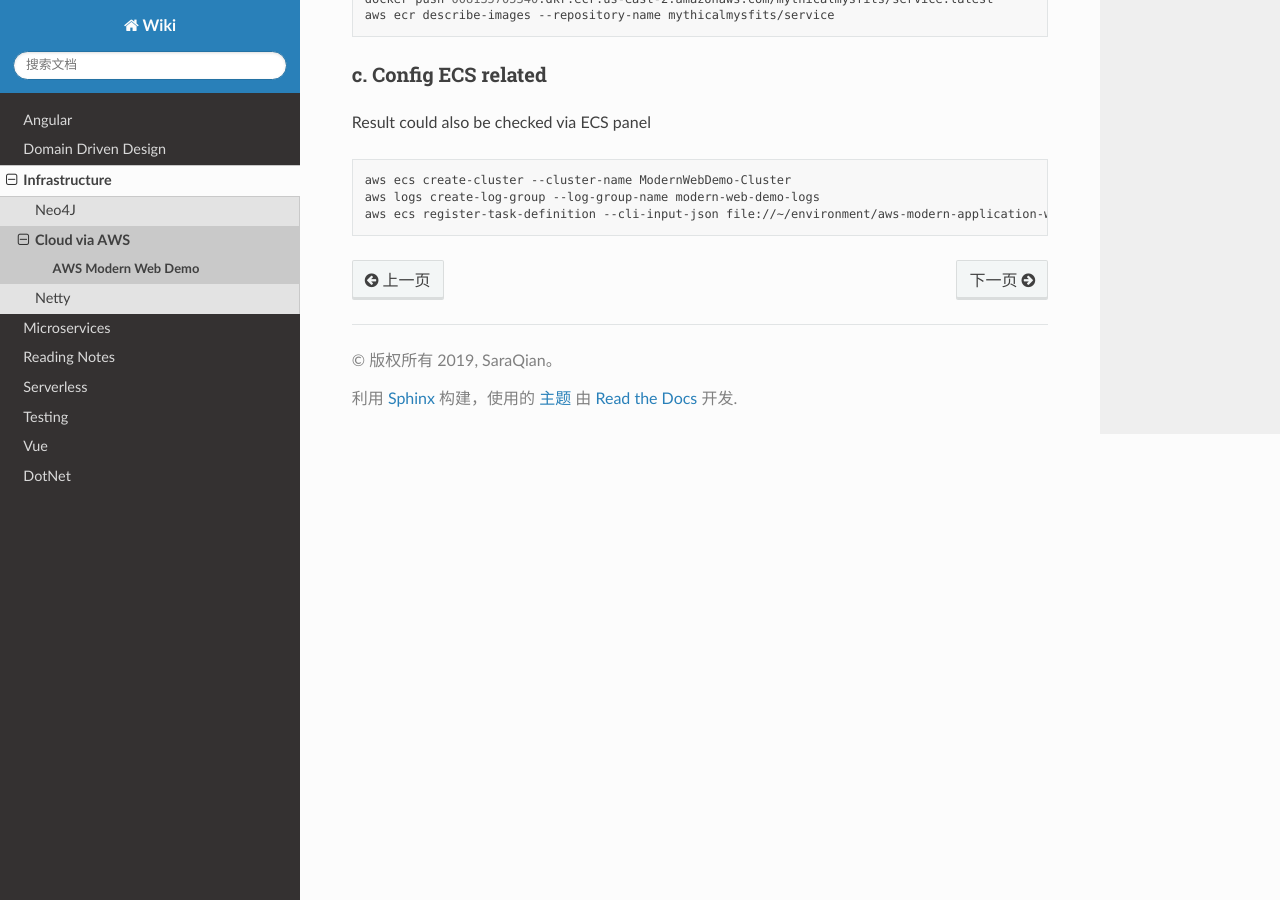
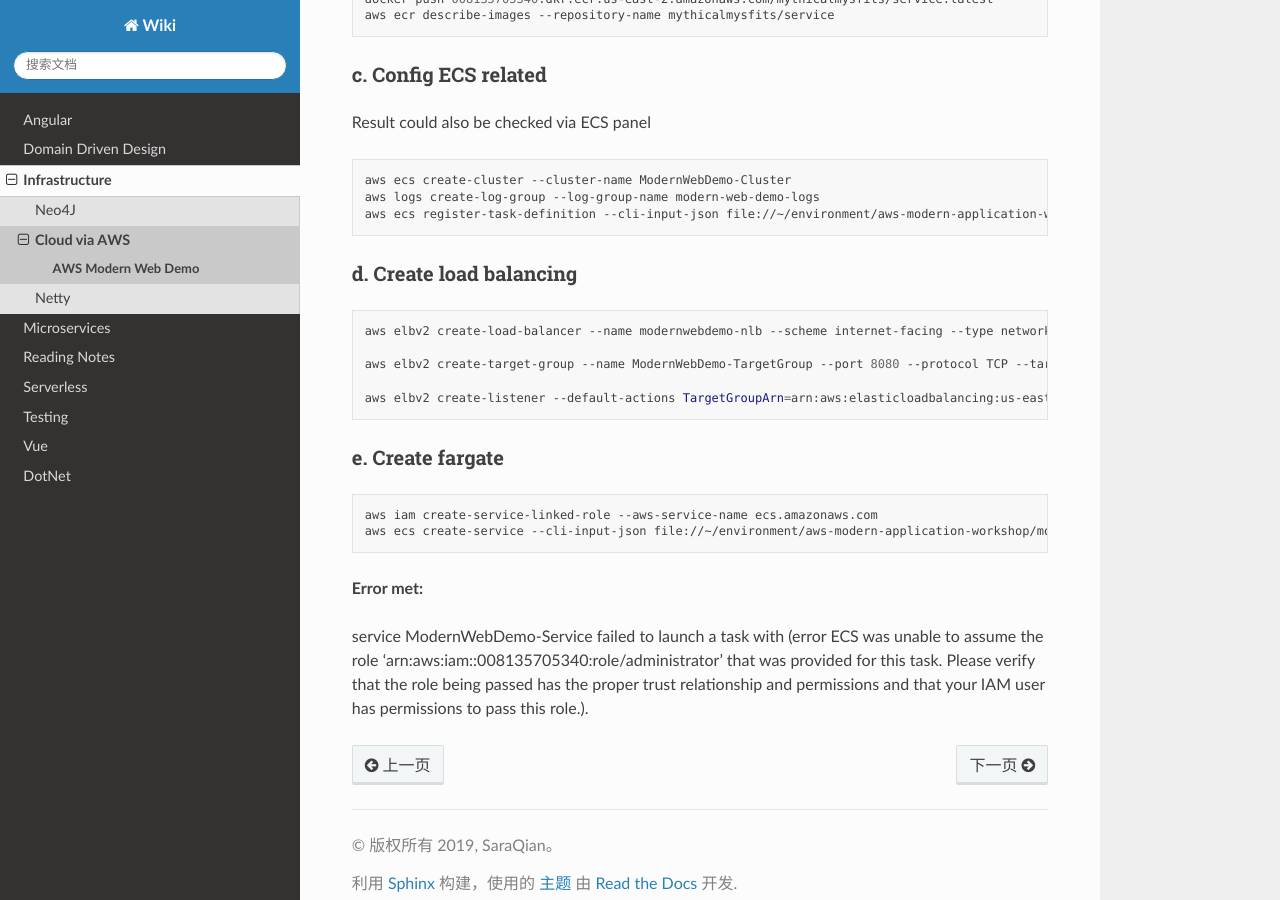
Before and after one commit to abigail830/Sphinx_wiki, a Sphinx documentation site: the page built from source/Infrastructure/Aws/AWS_Modern_Web_demo.rst, in a window 1280 px wide and 900 px high, scrolled down 1646 px. Built offline with Sphinx 7.4.7 and the Read the Docs theme 2.0.0, drawn with Linux system fonts in a browser that asks for light colours.

Commit message:
Update AWS_Modern_Web_demo.rst

```diff
--- a/source/Infrastructure/Aws/AWS_Modern_Web_demo.rst
+++ b/source/Infrastructure/Aws/AWS_Modern_Web_demo.rst
@@ -96,3 +96,27 @@ Result could also be checked via ECS panel
   aws ecs create-cluster --cluster-name ModernWebDemo-Cluster
   aws logs create-log-group --log-group-name modern-web-demo-logs
   aws ecs register-task-definition --cli-input-json file://~/environment/aws-modern-application-workshop/module-2/aws-cli/task-definition.json
+
+d. Create load balancing
+^^^^^^^^^^^^^^^^^^^^^^^^^^^^^^^^^
+
+.. code-block:: bash
+
+  aws elbv2 create-load-balancer --name modernwebdemo-nlb --scheme internet-facing --type network --subnets subnet-04628f7c6d56ab10e subnet-06a50a66a2af679db > ~/environment/nlb-output.json
+
+  aws elbv2 create-target-group --name ModernWebDemo-TargetGroup --port 8080 --protocol TCP --target-type ip --vpc-id vpc-0d4c7ebd06dea4470 --health-check-interval-seconds 10 --health-check-path / --health-check-protocol HTTP --healthy-threshold-count 3 --unhealthy-threshold-count 3 > ~/environment/target-group-output.json
+
+  aws elbv2 create-listener --default-actions TargetGroupArn=arn:aws:elasticloadbalancing:us-east-2:008135705340:targetgroup/ModernWebDemo-TargetGroup/d9df1bbcabcb7fd6,Type=forward --load-balancer-arn arn:aws:elasticloadbalancing:us-east-2:008135705340:loadbalancer/net/modernwebdemo-nlb/7a06401da6aee431 --port 80 --protocol TCP
+
+e. Create fargate
+^^^^^^^^^^^^^^^^^^^^^^^^
+
+.. code-block:: bash
+
+  aws iam create-service-linked-role --aws-service-name ecs.amazonaws.com
+  aws ecs create-service --cli-input-json file://~/environment/aws-modern-application-workshop/module-2/aws-cli/service-definition.json
+
+
+**Error met:**
+
+service ModernWebDemo-Service failed to launch a task with (error ECS was unable to assume the role 'arn:aws:iam::008135705340:role/administrator' that was provided for this task. Please verify that the role being passed has the proper trust relationship and permissions and that your IAM user has permissions to pass this role.).
```
